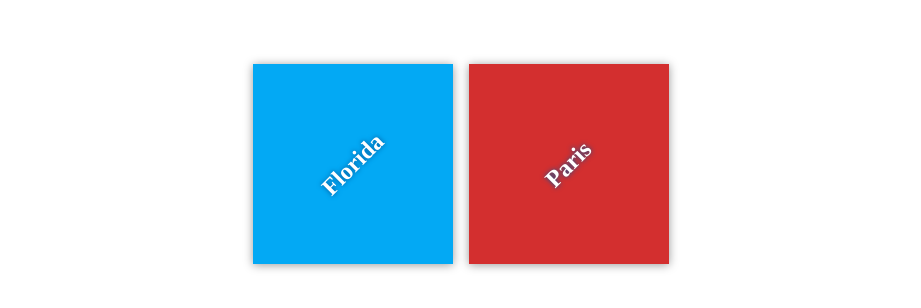
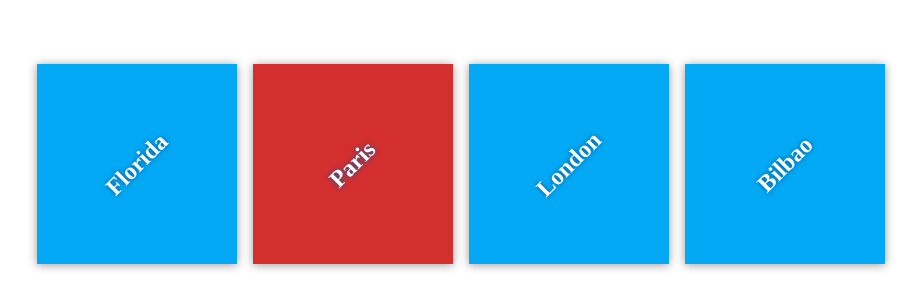
Before and after one commit to GuiGel/my-travel-plans, a plain HTML site: page index.html in a window 1280 px wide. Shown: the part 236-544 px from the top of the page, without its empty margins (179-1100 px from the left). Drawn offline with Linux system fonts and the light colour scheme; files that its build step writes are made by us from their sources.

Commit message:
Add starting destinations

```diff
--- a/index.html
+++ b/index.html
@@ -17,6 +17,15 @@
             <div class="destination" id="paris">
                 <h2>Paris</h2>
             </div>
+
+            <div class="destination" id="London">
+                <h2>London</h2>
+            </div>
+
+            <div class="destination" id="Bilbao">
+                <h2>Bilbao</h2>
+            </div>
+
         </div>
     </div>
 
```
